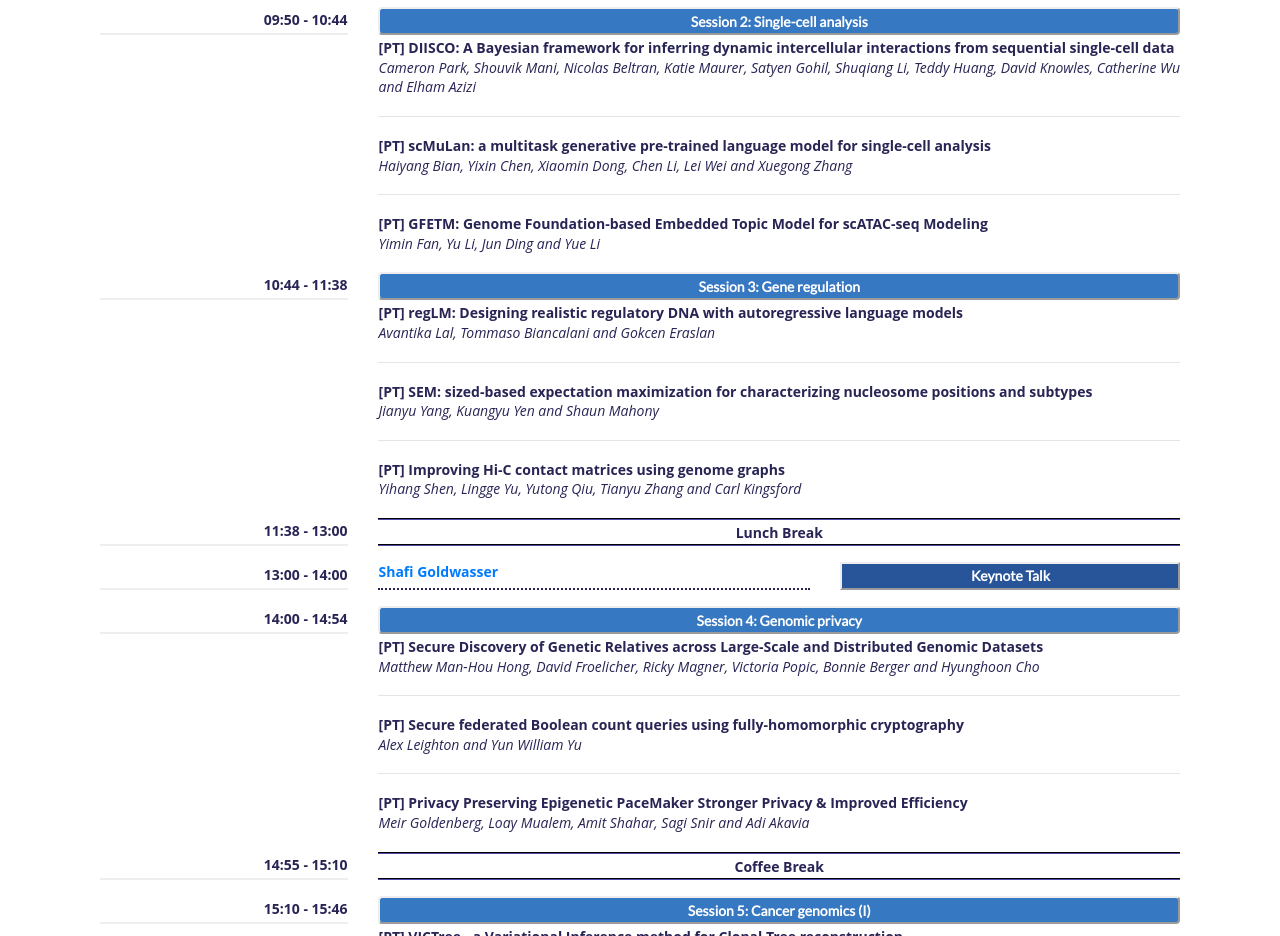
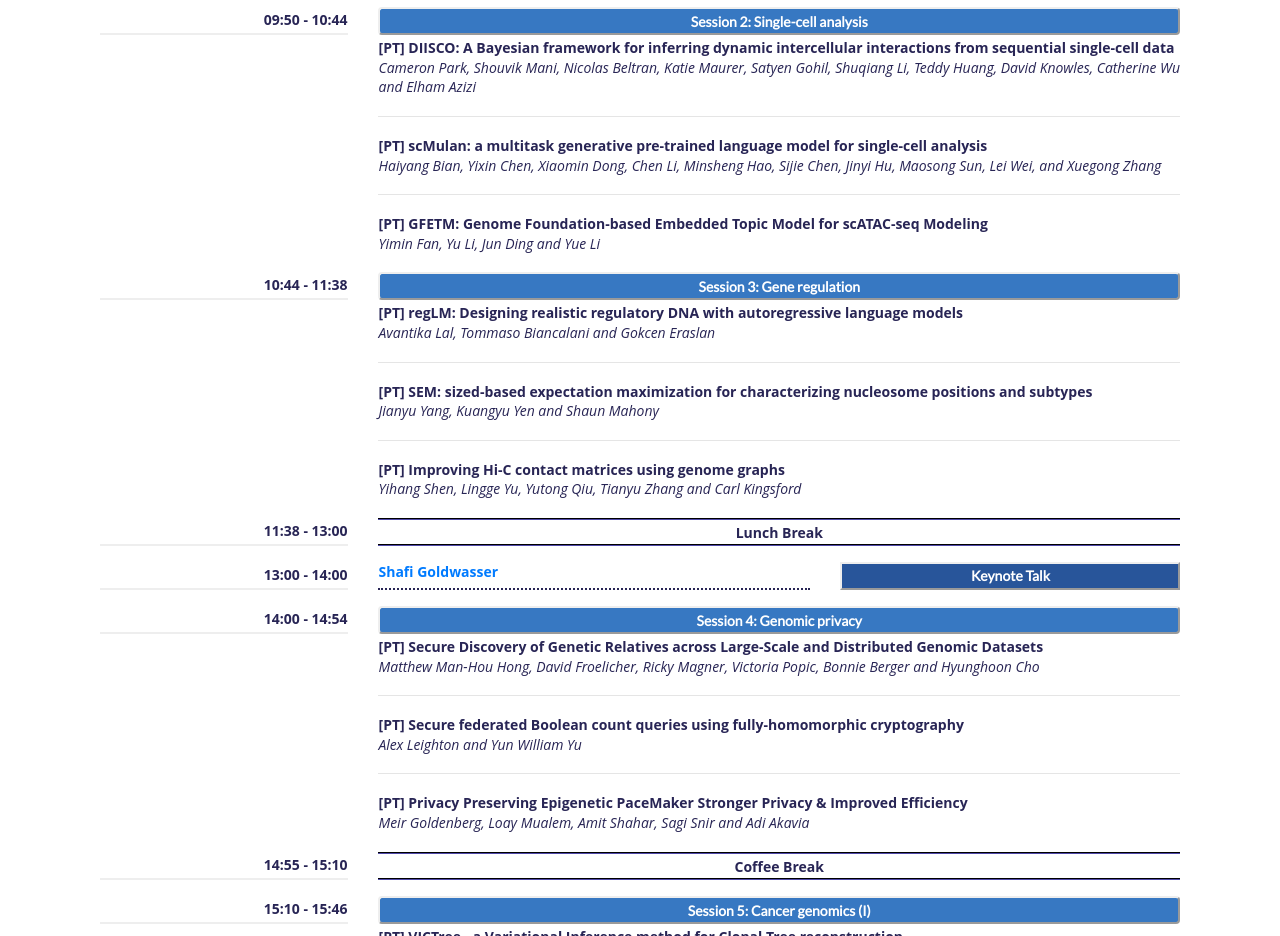
Before and after one commit to recomb-conference/recomb2024, a plain HTML site: page program.html in a window 1280 px wide. Shown: the part 1180-2116 px from the top of the page. Drawn offline with Linux system fonts and the light colour scheme; some packages are replaced by stand-ins of ours.

Commit message:
Update program.html

```diff
--- a/program.html
+++ b/program.html
@@ -305,9 +305,9 @@
               <hr>
 
               <p class="text">
-                <b>[PT] scMuLan: a multitask generative pre-trained language model for single-cell analysis</b>
-                <br>
-                <i>Haiyang Bian, Yixin Chen, Xiaomin Dong, Chen Li, Lei Wei and Xuegong Zhang</i>
+                <b>[PT] scMulan: a multitask generative pre-trained language model for single-cell analysis</b>
+                <br>
+                <i>Haiyang Bian, Yixin Chen, Xiaomin Dong, Chen Li, Minsheng Hao, Sijie Chen, Jinyi Hu, Maosong Sun, Lei Wei, and Xuegong Zhang</i>
 <!--            <br><br>
                 <button class="btn-abstract" data-toggle="collapse" data-target="#collapses7"><i class="fas fa-pencil-alt" aria-hidden="true"></i>Abstract</button>
                 <div class="collapse" id="collapses7">
```
